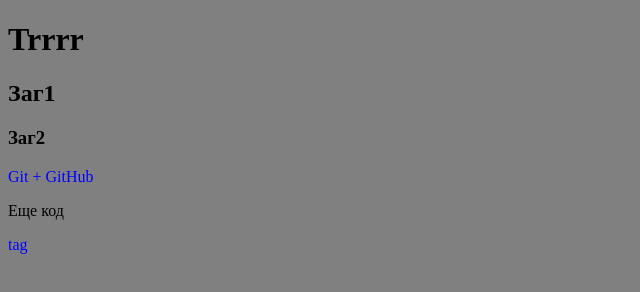
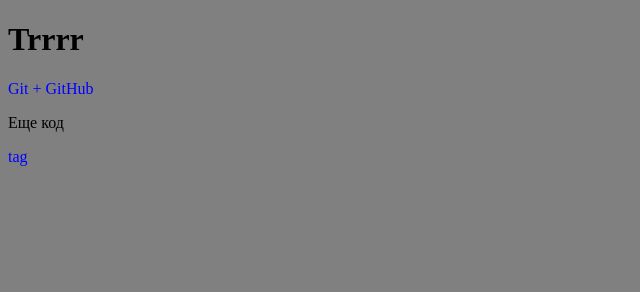
Before and after one commit to LavaEKB/gittest, a plain HTML site: page index.html in a window 1280 px wide. Shown: the whole page, without its empty margins (0-640 px from the left). Drawn offline with Linux system fonts and the light colour scheme.

Commit message:
rem tag h

```diff
--- a/index.html
+++ b/index.html
@@ -9,8 +9,6 @@
 </head>
 <body>
     <h1>Trrrr</h1>
-    <h2>Заг1</h2>
-    <h3>Заг2</h3>
     <p>Git + GitHub</p>
     <div>Еще код</div>
     <p>tag</p>
```
